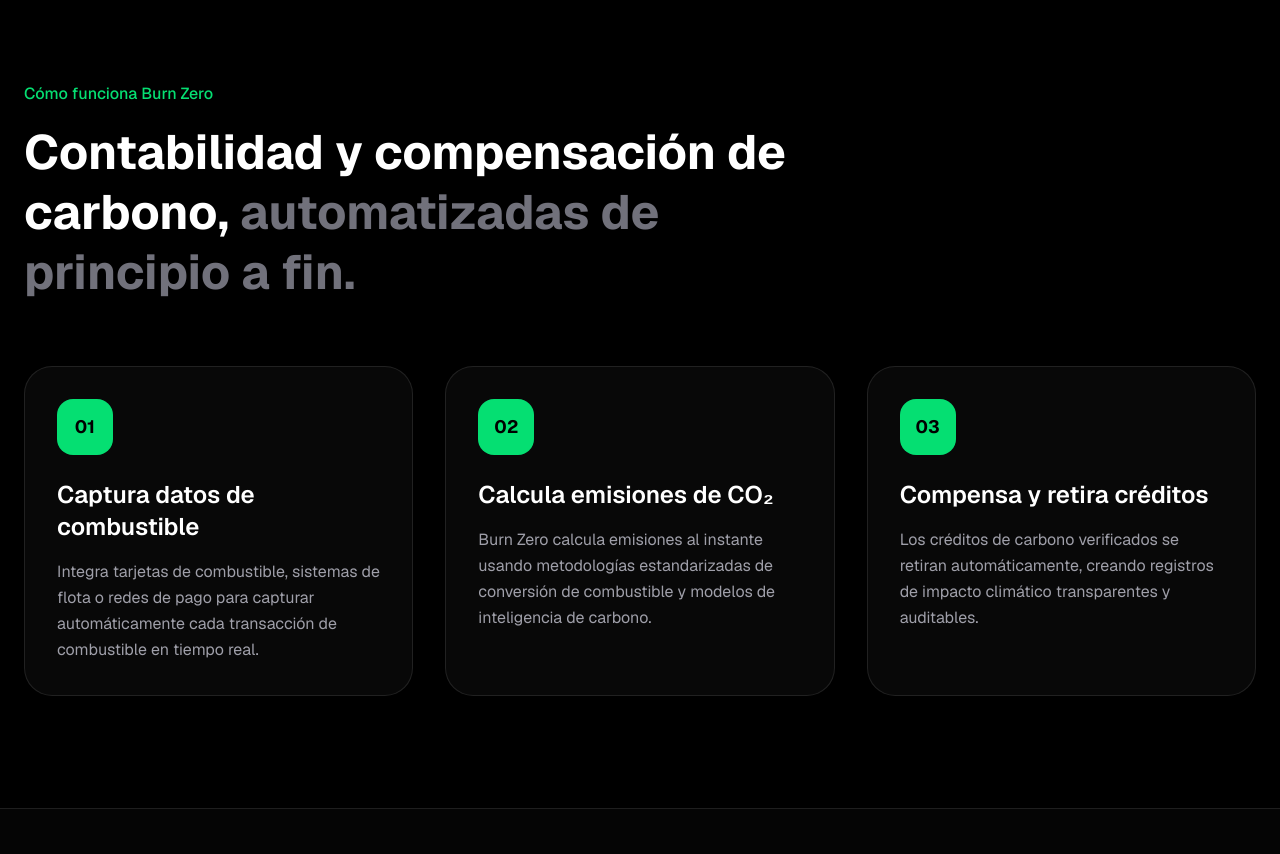
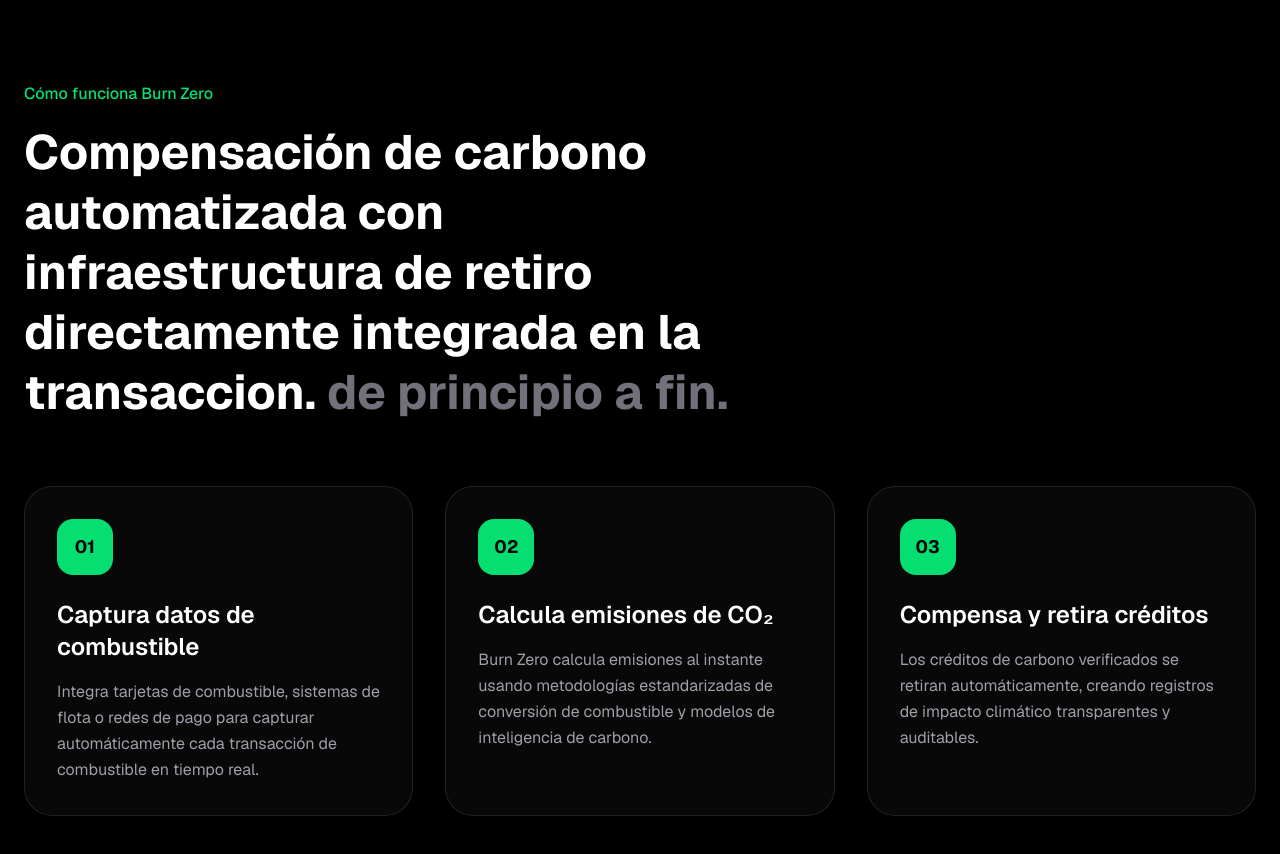
Before and after one commit to BurnZero1/burnzero-site, a Next.js app: page / in a window 1280 px wide. Shown: the part 1340-2194 px from the top of the page. Built offline with nearby package versions, Linux system fonts and the light colour scheme.

Commit message:
Update Burn Zero how-it-works copy

```diff
--- a/app/page.tsx
+++ b/app/page.tsx
@@ -182,8 +182,9 @@
           <div className="max-w-3xl">
             <p className="text-green-400 font-medium mb-4">Cómo funciona Burn Zero</p>
             <h2 className="text-4xl md:text-5xl font-bold leading-tight">
-              Contabilidad y compensación de carbono,
-              <span className="text-zinc-500"> automatizadas de principio a fin.</span>
+              Compensación de carbono automatizada con infraestructura de retiro directamente
+              integrada en la transaccion.
+              <span className="text-zinc-500"> de principio a fin.</span>
             </h2>
           </div>
 
```
